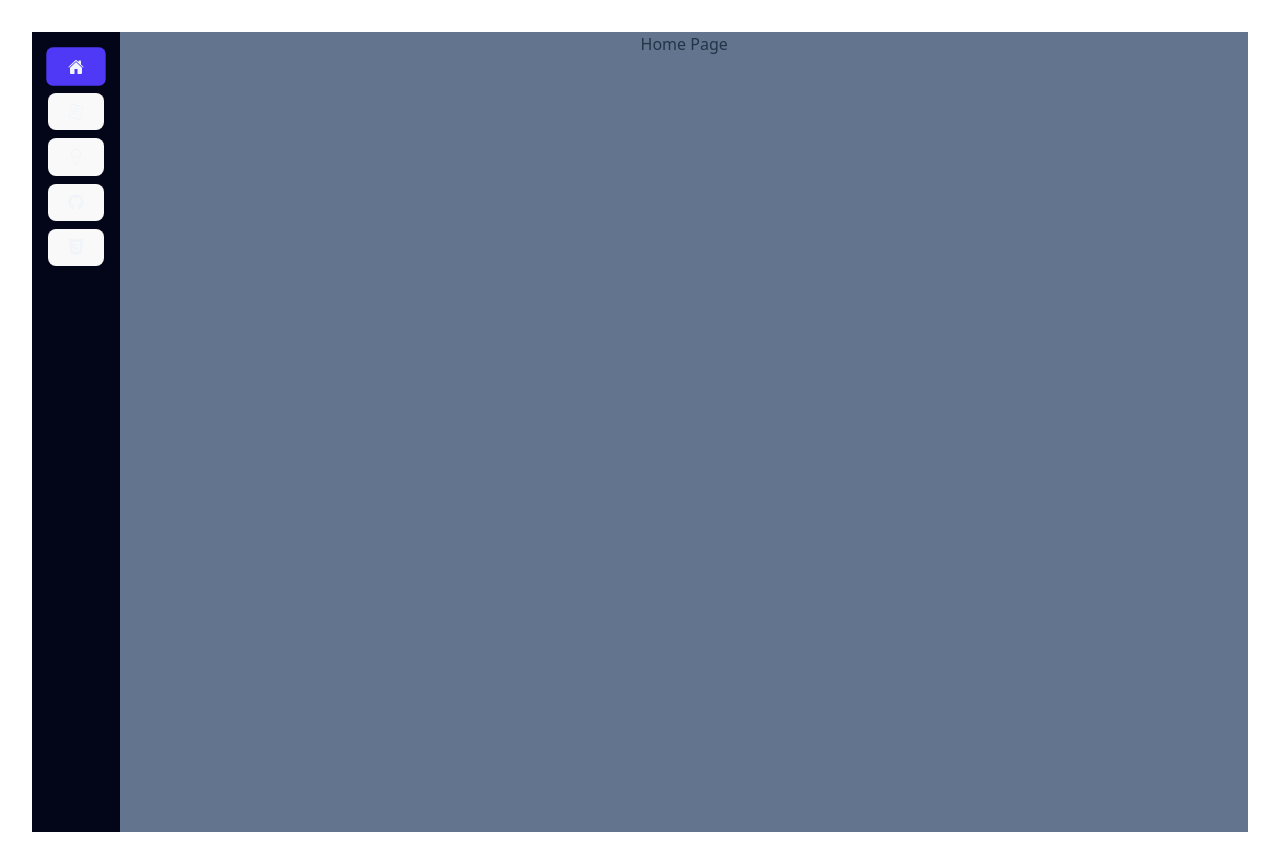
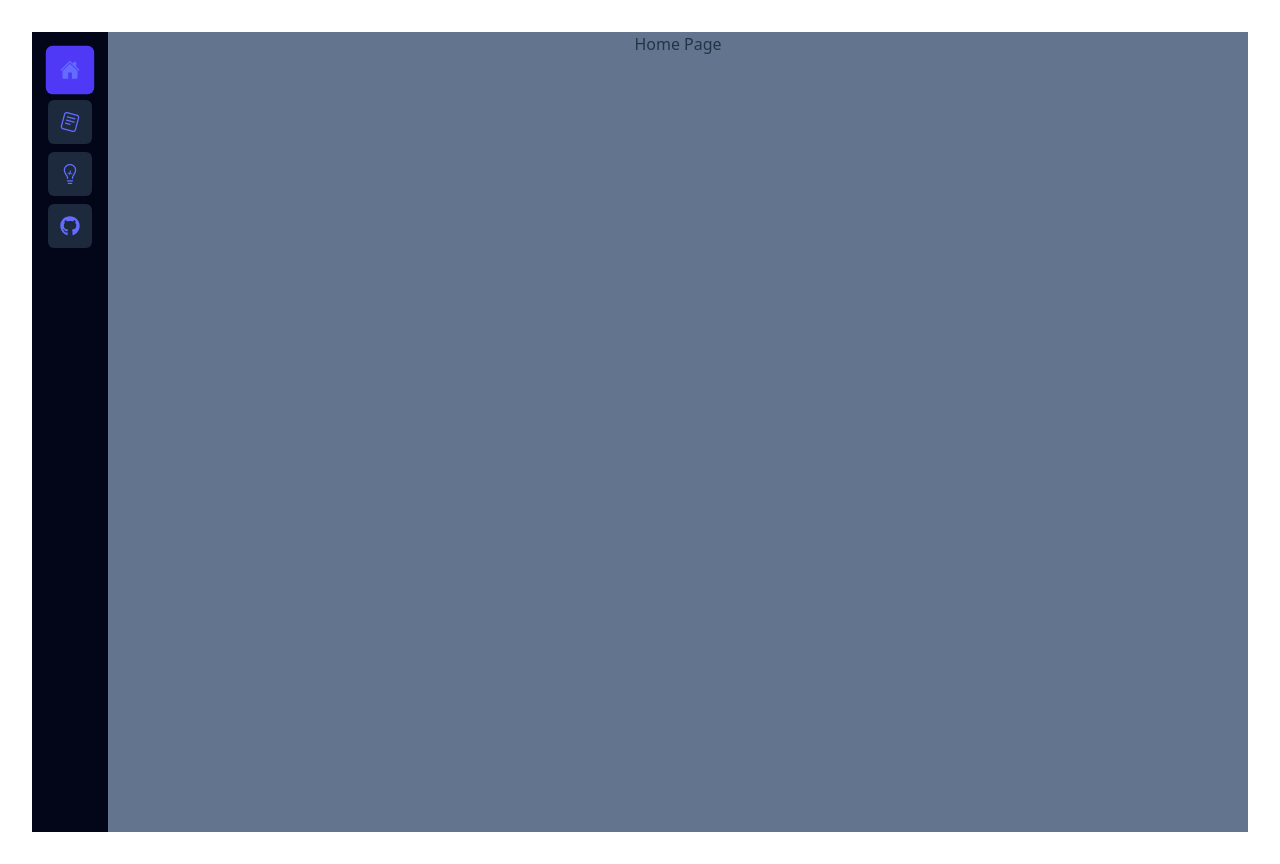
Before and after one commit to leobrowaldh/leobrowaldh.github.io, a React (Vite) app: page / in a window 1280 px wide. Built offline with nearby package versions, Linux system fonts and the light colour scheme.

Commit message:
added abse url to virte config

```diff
--- a/src/App.tsx
+++ b/src/App.tsx
@@ -1,4 +1,4 @@
-import IconSideNav from './components/IconSideNav'
+import IconSideNav from './router/IconSideNav'
 import './App.css'
 import { AppRouter } from './router/approuter'
 
--- a/src/components/IconSideNav.tsx
+++ b/src/router/IconSideNav.tsx
@@ -1,8 +1,9 @@
 import { AnimatePresence, motion } from "framer-motion";
 import { useState } from "react";
 import type { ReactNode } from "react";
+import { NavLink } from "react-router";
 
-import { SiCss3, SiReaddotcv } from "react-icons/si";
+import { SiReaddotcv } from "react-icons/si";
 import { IoHome } from "react-icons/io5";
 import { FaMedapps } from "react-icons/fa6";
 import { FaGithub } from "react-icons/fa";
@@ -20,24 +21,23 @@ const SideNav = () => {
 
   return (
     <nav className="h-screen w-fit bg-slate-950 p-4 flex flex-col items-center gap-2">
-      <NavItem label="Home" selected={selected === 0} id={0} setSelected={setSelected}>
+      <NavItem to="/" label="Home" selected={selected === 0} id={0} setSelected={setSelected}>
         <IoHome />
       </NavItem>
-      <NavItem label="CV" selected={selected === 1} id={1} setSelected={setSelected}>
+      <NavItem to="/cv" label="CV" selected={selected === 1} id={1} setSelected={setSelected}>
         <SiReaddotcv />
       </NavItem>
-      <NavItem label="Projects" selected={selected === 2} id={2} setSelected={setSelected}>
+      <NavItem to="/projects" label="Projects" selected={selected === 2} id={2} setSelected={setSelected}>
         <FaMedapps />
       </NavItem>
-      <NavItem label="Github" selected={selected === 3} id={3} setSelected={setSelected}>
+      <NavItem to="https://github.com/leobrowaldh" label="Github" selected={selected === 3} id={3} setSelected={setSelected}>
         <FaGithub />
-      </NavItem>
-      <NavItem label="CSS3" selected={selected === 4} id={4} setSelected={setSelected}>
-        <SiCss3 />
       </NavItem>
     </nav>
   );
 };
+
+const MotionNavLink = motion(NavLink);
 
 type NavItemProps = {
   children: ReactNode;
@@ -45,21 +45,22 @@ type NavItemProps = {
   id: number;
   setSelected: (id: number) => void;
   label: string;
+  to: string;
 };
 
-const NavItem = ({ children, selected, id, setSelected, label }: NavItemProps) => {
+const NavItem = ({ children, selected, id, setSelected, label, to }: NavItemProps) => {
   return (
-    <motion.button
-      className="group relative p-3 text-xl bg-slate-800 hover:bg-slate-700 rounded-md transition-colors"
+    <MotionNavLink
+      to={to}
+      end
       onClick={() => setSelected(id)}
+      className="group relative block p-3 text-xl bg-slate-800 hover:bg-slate-700 rounded-md transition-colors"
       whileHover={{ scale: 1.05 }}
       whileTap={{ scale: 0.95 }}
     >
       <span className="block relative z-10">{children}</span>
 
-      <span
-        className="absolute left-full ml-2 top-1/2 -translate-y-1/2 bg-slate-800 text-sm px-2 py-1 rounded-md pointer-events-none opacity-0 group-hover:opacity-100 transition-opacity duration-150 z-20"
-      >
+      <span className="absolute left-full ml-2 top-1/2 -translate-y-1/2 bg-slate-800 text-sm px-2 py-1 rounded-md pointer-events-none opacity-0 group-hover:opacity-100 transition-opacity duration-150 z-20">
         {label}
       </span>
 
@@ -70,12 +71,11 @@ const NavItem = ({ children, selected, id, setSelected, label }: NavItemProps) =
             initial={{ scale: 0 }}
             animate={{ scale: 1.1 }}
             exit={{ scale: 0 }}
-          ></motion.span>
+          />
         )}
       </AnimatePresence>
-    </motion.button>
+    </MotionNavLink>
   );
 };
 
-
 export default IconSideNav;
--- a/vite.config.ts
+++ b/vite.config.ts
@@ -8,4 +8,5 @@ export default defineConfig({
     react(),
     tailwindcss()
   ],
+  base: '/leobrowaldh.github.io/',
 })
```
